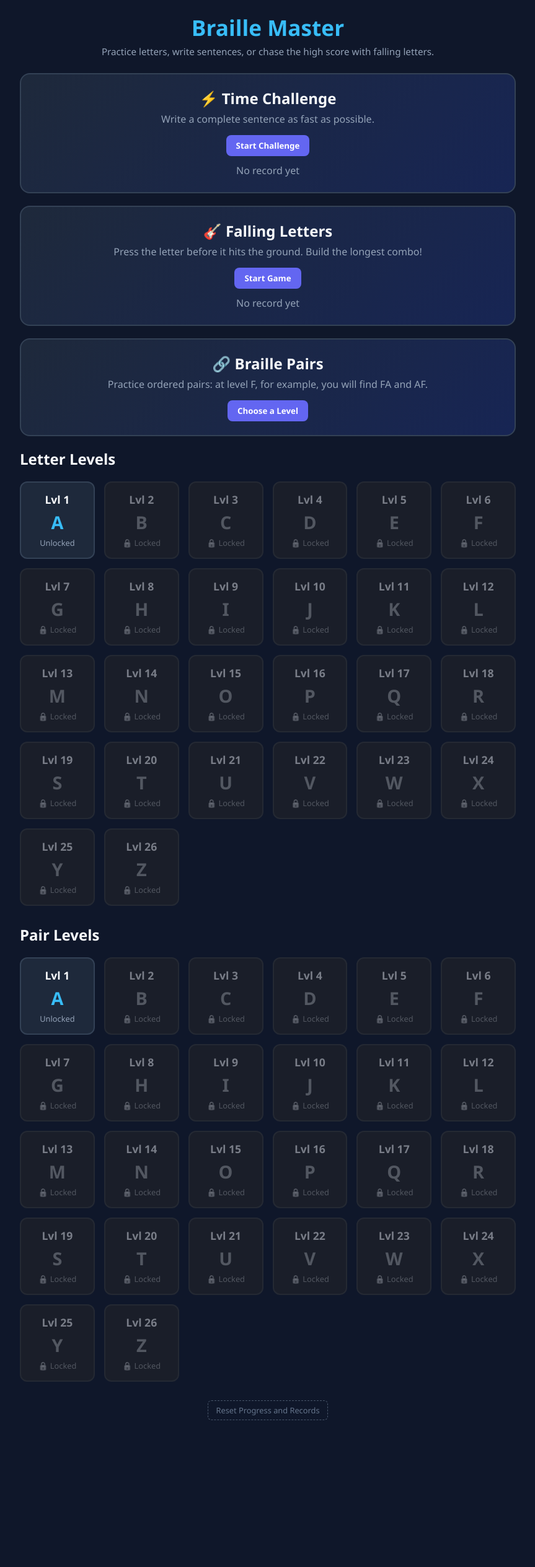
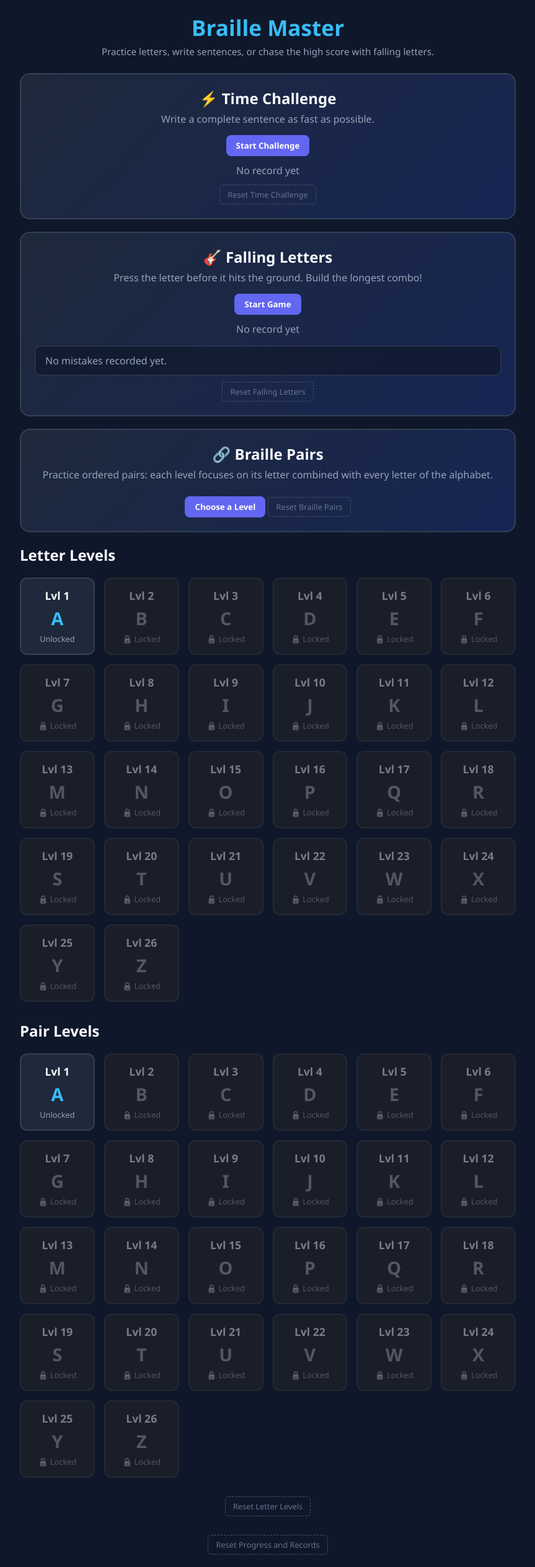
Before and after one commit to iacoposk8/iacoposk8.github.io, a Jekyll site: the page projects/learn-braille.html, which Jekyll copies as it is, in a window 1280 px wide. Shown: the whole page at 62% size, without its empty margins (208-1071 px from the left). Built offline with Jekyll 4.4.1, drawn with Linux system fonts in a browser that asks for light colours; before the commit the page ends 2312 px from its top, so only the background shows below that; some of the changed lines change nothing that is shown.

Commit message:
Improve Braille game progress tracking

```diff
--- a/projects/learn-braille.html
+++ b/projects/learn-braille.html
@@ -447,6 +447,18 @@
     }
     .rush-key { color: var(--dot-active); font-weight: 800; }
     .rush-status { color: var(--text-muted); text-align: center; min-height: 24px; }
+    .rush-leaderboard {
+      margin-top: 14px;
+      padding: 12px 16px;
+      background: rgba(15, 23, 42, 0.7);
+      border: 1px solid #334155;
+      border-radius: 10px;
+      color: var(--text-muted);
+      text-align: left;
+    }
+    .rush-leaderboard h3 { color: var(--text-main); font-size: 1rem; margin-bottom: 6px; }
+    .rush-leaderboard ol { padding-left: 22px; line-height: 1.6; }
+    .mode-reset { margin-top: 10px; }
 
     @media (max-width: 600px) {
       .game-card { padding: 18px; }
@@ -470,23 +482,29 @@
         <p>Write a complete sentence as fast as possible.</p>
         <button class="btn btn-primary" onclick="startPhraseMode()">Start Challenge</button>
         <div id="phrase-record-menu" class="phrase-result"></div>
+        <button class="reset-progress mode-reset" onclick="resetPhraseProgress()">Reset Time Challenge</button>
       </div>
       <div class="mode-card">
         <h2>🎸 Falling Letters</h2>
          <p>Press the letter before it hits the ground. Build the longest combo!</p>
         <button class="btn btn-primary" onclick="startLetterRush()">Start Game</button>
         <div id="rush-record-menu" class="phrase-result"></div>
+        <div id="rush-leaderboard-menu" class="rush-leaderboard"></div>
+        <button class="reset-progress mode-reset" onclick="resetRushProgress()">Reset Falling Letters</button>
       </div>
       <div class="mode-card">
         <h2>🔗 Braille Pairs</h2>
-        <p>Practice ordered pairs: at level F, for example, you will find FA and AF.</p>
+        <p>Practice ordered pairs: each level focuses on its letter combined with every letter of the alphabet.</p>
         <button class="btn btn-primary" onclick="scrollToPairLevels()">Choose a Level</button>
+        <button class="reset-progress mode-reset" onclick="resetPairProgress()">Reset Braille Pairs</button>
       </div>
       <h2 id="single-levels-heading">Letter Levels</h2>
       <div class="levels-grid" id="levels-container"></div>
       <h2 id="pair-levels-heading" style="margin-top: 30px;">Pair Levels</h2>
       <div class="levels-grid" id="pair-levels-container"></div>
       <div style="text-align: center;">
+        <button class="reset-progress" onclick="resetLetterProgress()">Reset Letter Levels</button>
+        <br>
         <button class="reset-progress" onclick="resetAllProgress()">Reset Progress and Records</button>
       </div>
     </div>
@@ -565,6 +583,7 @@
         </div>
         <div class="rush-arena" id="rush-arena"></div>
         <div class="rush-status" id="rush-status">Use the keyboard or Braille chords. The game starts right away!</div>
+        <div id="rush-leaderboard-game" class="rush-leaderboard"></div>
       </div>
     </div>
 
@@ -647,6 +666,7 @@
     ];
     const PHRASE_LENGTH = 36;
     const RUSH_RECORD_KEY = 'braille_rush_record';
+    const RUSH_MISTAKES_KEY = 'braille_rush_mistakes';
     const RUSH_TOTAL_NOTES = 30;
     const RUSH_FALL_START_MS = 3200;
     const RUSH_FALL_END_MS = 1900;
@@ -722,10 +742,33 @@
     let rushCombo = 0;
     let rushErrors = 0;
     let rushLives = 3;
+    let rushMistakes = {};
     let rushFrame = null;
     let rushCountdownTimer = null;
     let rushReady = false;
     let lastPhraseIndex = -1;
+
+    function getRushMistakes() {
+      try { return JSON.parse(localStorage.getItem(RUSH_MISTAKES_KEY) || '{}'); }
+      catch (error) { return {}; }
+    }
+
+    function renderRushLeaderboard() {
+      const entries = Object.entries(getRushMistakes()).sort((a, b) => b[1] - a[1]);
+      const html = entries.length
+        ? `<h3>Letters missed most often</h3><ol>${entries.slice(0, 5).map(([letter, count]) => `<li><b>${letter.toUpperCase()}</b>: ${count}</li>`).join('')}</ol>`
+        : 'No mistakes recorded yet.';
+      document.getElementById('rush-leaderboard-menu').innerHTML = html;
+      document.getElementById('rush-leaderboard-game').innerHTML = html;
+    }
+
+    function recordRushMistake(letter) {
+      if (!letter || !ALPHABET.includes(letter)) return;
+      rushMistakes = getRushMistakes();
+      rushMistakes[letter] = (rushMistakes[letter] || 0) + 1;
+      localStorage.setItem(RUSH_MISTAKES_KEY, JSON.stringify(rushMistakes));
+      renderRushLeaderboard();
+    }
 
     // Audio synthesizer (Web Audio API)
     const audioCtx = new (window.AudioContext || window.webkitAudioContext)();
@@ -774,6 +817,7 @@
       pairContainer.innerHTML = '';
       renderPhraseRecord();
       renderRushRecord();
+      renderRushLeaderboard();
 
       for (let i = 1; i <= 26; i++) {
         const isUnlocked = i <= maxUnlockedLevel;
@@ -921,6 +965,7 @@
       rushCombo = 0;
       rushErrors = 0;
       rushLives = 3;
+      rushMistakes = getRushMistakes();
       document.getElementById('view-levels').style.display = 'none';
       document.getElementById('view-game').style.display = 'none';
       document.getElementById('view-phrase').style.display = 'none';
@@ -979,6 +1024,7 @@
           rushCombo = 0;
           rushErrors++;
           rushLives--;
+          recordRushMistake(note.letter);
           updateRushStats();
           return false;
         }
@@ -998,6 +1044,7 @@
         rushCombo = 0;
         rushErrors++;
         rushLives--;
+        recordRushMistake(note ? note.letter : character);
         document.getElementById('rush-status').innerText = 'Wrong letter: combo lost.';
         playSound('error');
         updateRushStats();
@@ -1033,6 +1080,24 @@
       document.getElementById('rush-record').innerText = isRecord ? rushScore : oldRecord;
       document.getElementById('rush-status').innerText = isRecord ? `New record: ${rushScore} points! (${rushErrors} errors)` : `Game over: ${rushScore} points, ${rushErrors} errors.`;
       renderRushRecord();
+      if (rushLives <= 0) showRushGameOverModal();
+    }
+
+    function showRushGameOverModal() {
+      const modal = document.getElementById('result-modal');
+      document.getElementById('modal-icon').innerText = '💥';
+      document.getElementById('modal-title').innerText = 'Game Over';
+      document.getElementById('modal-msg').innerText = `You scored ${rushScore} points with ${rushErrors} errors.`;
+      document.getElementById('modal-actions').innerHTML = `
+        <button class="btn" onclick="closeModalAndMenu()">Back to Menu</button>
+        <button class="btn btn-primary" onclick="retryRush()">Try Again</button>
+      `;
+      modal.style.display = 'flex';
+    }
+
+    function retryRush() {
+      document.getElementById('result-modal').style.display = 'none';
+      startLetterRush();
     }
 
     // Anti-streak shuffle algorithm (prevents more than 2 identical consecutive letters)
@@ -1109,7 +1174,7 @@
     // Generate ordered pairs containing the letter introduced at this level.
     function generatePairLevelQueue(lvl) {
       const focusLetter = ALPHABET[lvl - 1];
-      const availableLetters = ALPHABET.slice(0, lvl);
+      const availableLetters = ALPHABET;
       const pairs = [];
       availableLetters.forEach(letter => {
         pairs.push(focusLetter + letter);
@@ -1121,6 +1186,10 @@
         queue.push(pairs[Math.floor(Math.random() * pairs.length)]);
       }
       return shuffleAntiStreak(queue, 2);
+    }
+
+    function getLevelTotalSteps() {
+      return isPairMode ? levelQueue.length : TOTAL_STEPS;
     }
 
     // Start level
@@ -1165,9 +1234,9 @@
     function updateGameUI() {
       const target = levelQueue[currentStep];
       document.getElementById('target-letter').innerText = target.toUpperCase();
-      document.getElementById('step-counter').innerText = currentStep + 1;
-
-      const progressPct = (currentStep / TOTAL_STEPS) * 100;
+      document.getElementById('step-counter').innerText = `${currentStep + 1} / ${getLevelTotalSteps()}`;
+
+      const progressPct = (currentStep / getLevelTotalSteps()) * 100;
       document.getElementById('progress-bar').style.width = `${progressPct}%`;
 
       // Hide Braille dots (turn all dots off)
@@ -1263,7 +1332,7 @@
       }
       pairPosition = 0;
       currentStep++;
-      if (currentStep >= TOTAL_STEPS) endLevel();
+      if (currentStep >= getLevelTotalSteps()) endLevel();
       else updateGameUI();
     }
 
@@ -1435,7 +1504,8 @@
          localStorage.removeItem(PAIR_MAX_UNLOCKED_KEY);
          localStorage.removeItem(PAIR_COMPLETED_KEY);
         localStorage.removeItem(PHRASE_RECORD_KEY);
-        localStorage.removeItem(RUSH_RECORD_KEY);
+         localStorage.removeItem(RUSH_RECORD_KEY);
+         localStorage.removeItem(RUSH_MISTAKES_KEY);
          maxUnlockedLevel = 1;
          completedLevels = [];
          pairMaxUnlockedLevel = 1;
@@ -1444,6 +1514,37 @@
       }
     }
 
+    function resetPhraseProgress() {
+      if (!confirm('Reset the Time Challenge record?')) return;
+      localStorage.removeItem(PHRASE_RECORD_KEY);
+      renderLevelsGrid();
+    }
+
+    function resetRushProgress() {
+      if (!confirm('Reset the Falling Letters record and mistake leaderboard?')) return;
+      localStorage.removeItem(RUSH_RECORD_KEY);
+      localStorage.removeItem(RUSH_MISTAKES_KEY);
+      renderLevelsGrid();
+    }
+
+    function resetLetterProgress() {
+      if (!confirm('Reset all Letter Levels progress?')) return;
+      localStorage.removeItem('braille_max_unlocked');
+      localStorage.removeItem('braille_completed');
+      maxUnlockedLevel = 1;
+      completedLevels = [];
+      renderLevelsGrid();
+    }
+
+    function resetPairProgress() {
+      if (!confirm('Reset all Braille Pairs progress?')) return;
+      localStorage.removeItem(PAIR_MAX_UNLOCKED_KEY);
+      localStorage.removeItem(PAIR_COMPLETED_KEY);
+      pairMaxUnlockedLevel = 1;
+      pairCompletedLevels = [];
+      renderLevelsGrid();
+    }
+
     // Initial startup
     renderLevelsGrid();
   </script>
```
